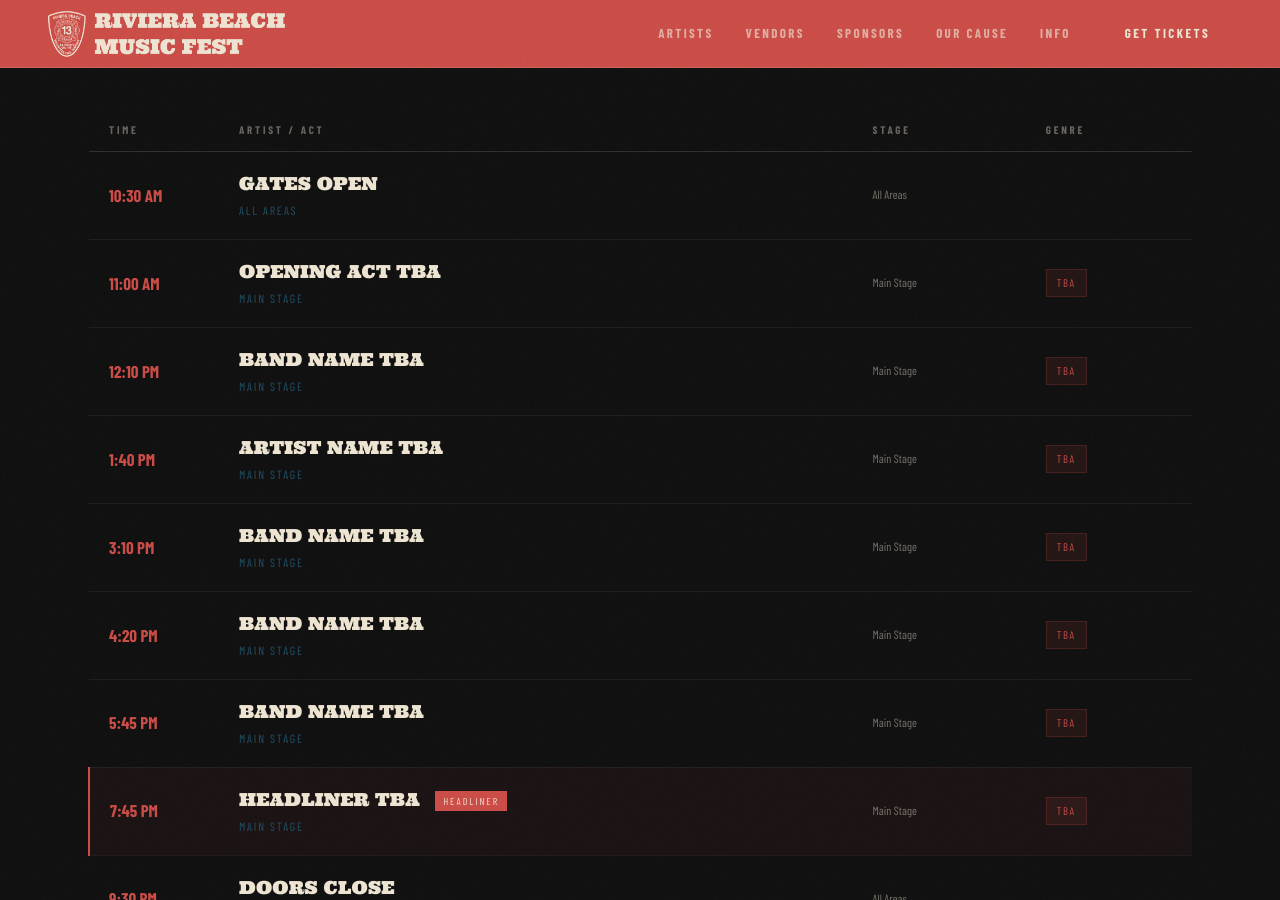
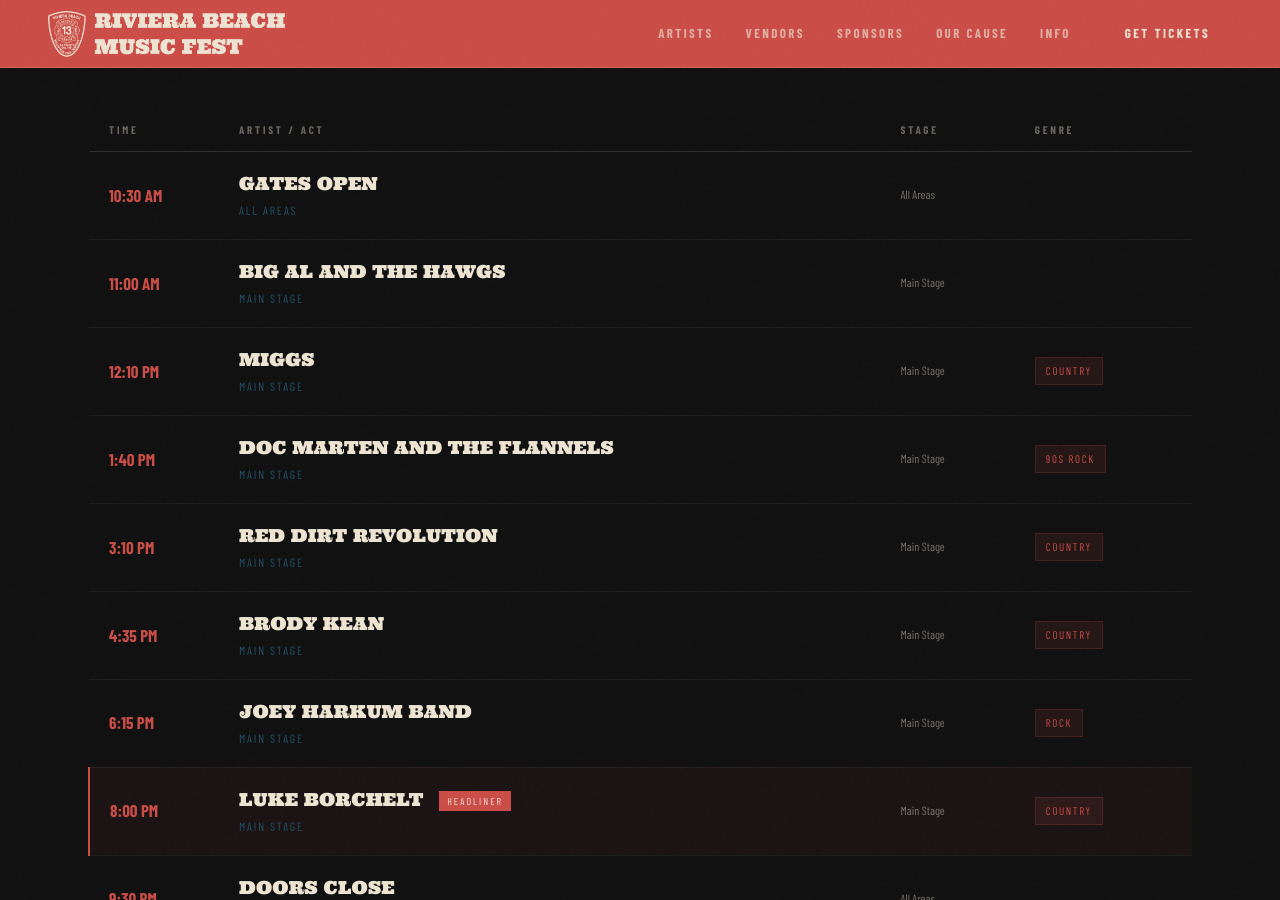
Before and after one commit to RBVFC/rbmf, a Jekyll site: the page built from index.html, in a window 1280 px wide and 900 px high, scrolled down 2674 px. Built offline with Jekyll 4.4.1, drawn with Linux system fonts in a browser that asks for light colours; some web fonts are replaced.

Commit message:
Update schedule with names.yml

```diff
--- a/_data/schedule.yml
+++ b/_data/schedule.yml
@@ -9,45 +9,45 @@
   headliner: false
 
 - time: "11:00 AM"
-  artist: "Opening Act TBA"
+  artist: "Big Al and the Hawgs"
   stage: "Main Stage"
-  genre: "TBA"
+  genre: ""
   headliner: false
 
 - time: "12:10 PM"
-  artist: "Band Name TBA"
+  artist: "MIGGS"
   stage: "Main Stage"
-  genre: "TBA"
+  genre: "Country"
   headliner: false
 
 - time: "1:40 PM"
-  artist: "Artist Name TBA"
+  artist: "Doc Marten and the Flannels"
   stage: "Main Stage"
-  genre: "TBA"
+  genre: "90s Rock"
   headliner: false
 
 - time: "3:10 PM"
-  artist: "Band Name TBA"
+  artist: "Red Dirt Revolution"
   stage: "Main Stage"
-  genre: "TBA"
+  genre: "Country"
   headliner: false
 
-- time: "4:20 PM"
-  artist: "Band Name TBA"
+- time: "4:35 PM"
+  artist: "Brody Kean"
   stage: "Main Stage"
-  genre: "TBA"
+  genre: "Country"
   headliner: false
 
-- time: "5:45 PM"
-  artist: "Band Name TBA"
+- time: "6:15 PM"
+  artist: "Joey Harkum Band"
   stage: "Main Stage"
-  genre: "TBA"
+  genre: "Rock"
   headliner: false
 
-- time: "7:45 PM"
-  artist: "Headliner TBA"
+- time: "8:00 PM"
+  artist: "Luke Borchelt"
   stage: "Main Stage"
-  genre: "TBA"
+  genre: "Country"
   headliner: true
 
 - time: "9:30 PM"
```
